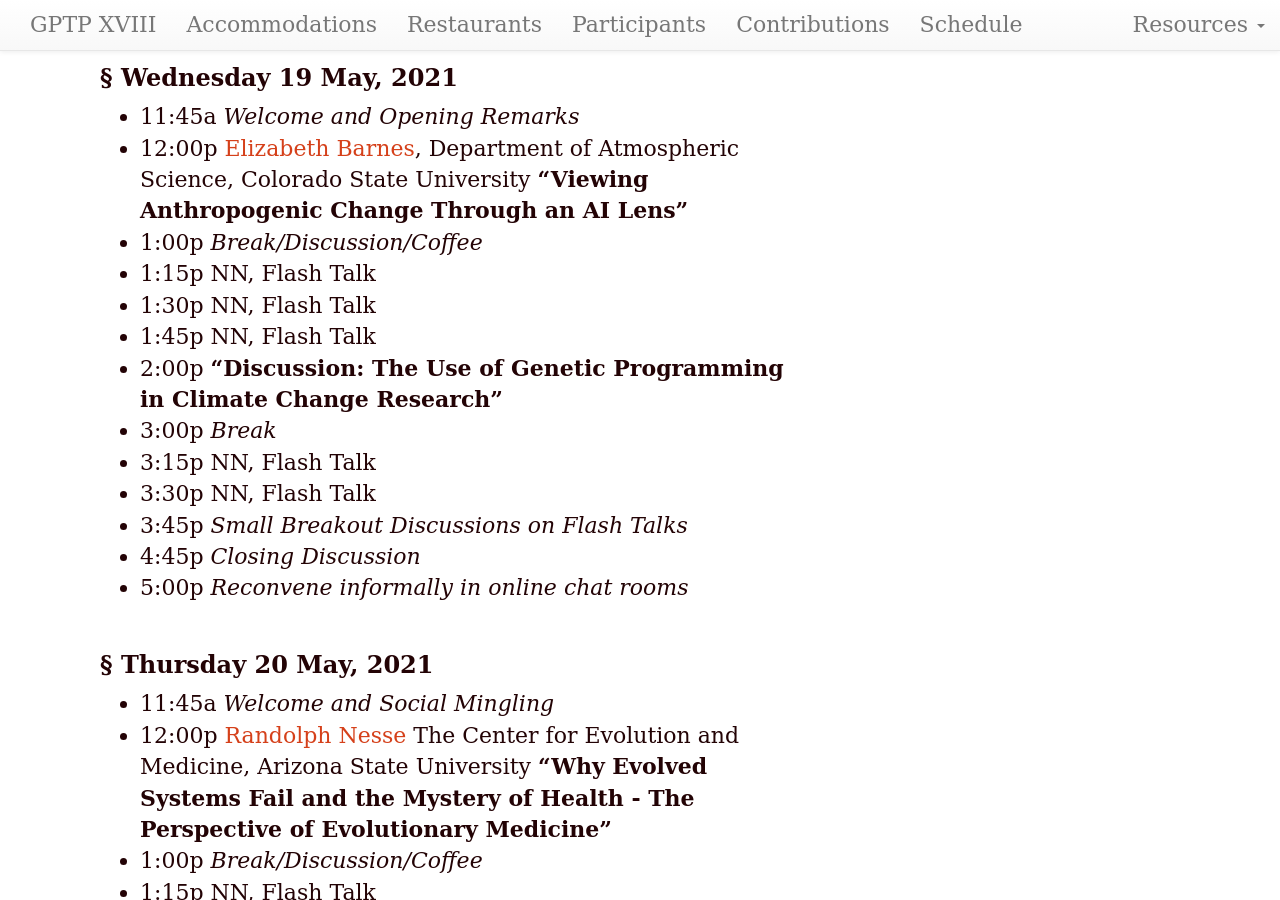
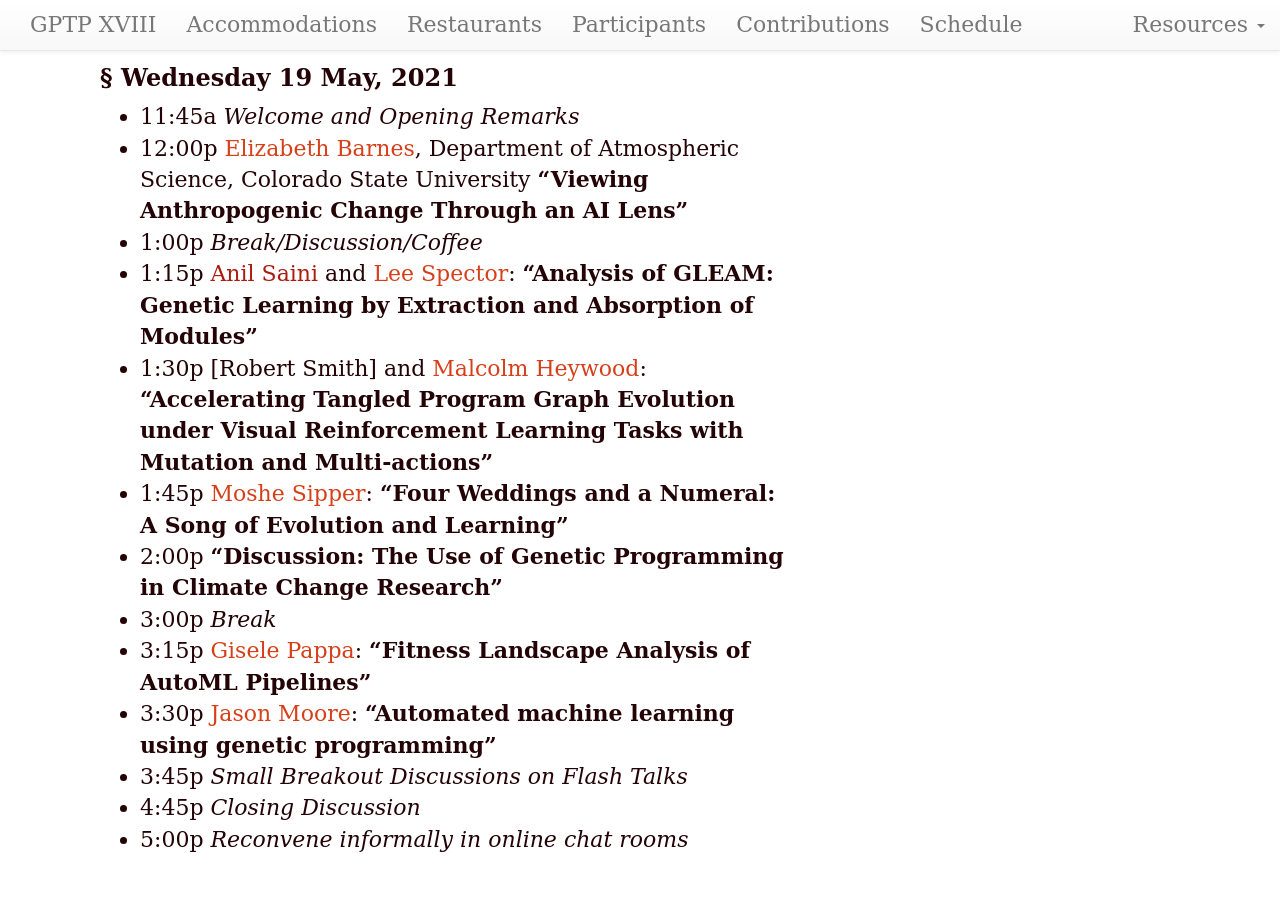
Before and after one commit to GPTP-workshop/gptp-workshop.github.io, a Jekyll site: the page built from schedule.md, in a window 1280 px wide and 900 px high, scrolled down 2478 px. Built offline with Jekyll 4.4.1, drawn with Linux system fonts in a browser that asks for light colours; some of the changed text lies outside the part shown.

Commit message:
Update schedule.md

```diff
--- a/schedule.md
+++ b/schedule.md
@@ -75,13 +75,18 @@ The Center for Evolution and Medicine, Arizona State University:
 - 12:00p [Elizabeth Barnes](https://www.atmos.colostate.edu/people/faculty/barnes/), Department of Atmospheric Science, Colorado State University
 **"Viewing Anthropogenic Change Through an AI Lens"**
 - 1:00p _Break/Discussion/Coffee_
-- 1:15p NN, Flash Talk
-- 1:30p NN, Flash Talk
-- 1:45p NN, Flash Talk
+- 1:15p [Anil Saini]() and [Lee Spector](http://faculty.hampshire.edu/lspector/):
+**"Analysis of GLEAM: Genetic Learning by Extraction and Absorption of Modules"**
+- 1:30p [Robert Smith] and [Malcolm Heywood](https://web.cs.dal.ca/~mheywood/):
+**"Accelerating Tangled Program Graph Evolution under Visual Reinforcement Learning Tasks with Mutation and Multi-actions"**
+- 1:45p [Moshe Sipper](https://www.moshesipper.com/):
+**"Four Weddings and a Numeral: A Song of Evolution and Learning"**
 - 2:00p **"Discussion: The Use of Genetic Programming in Climate Change Research"**
 - 3:00p _Break_
-- 3:15p NN, Flash Talk
-- 3:30p NN, Flash Talk
+- 3:15p [Gisele Pappa](https://homepages.dcc.ufmg.br/~glpappa/indexEn.html):
+**"Fitness Landscape Analysis of AutoML Pipelines"**
+- 3:30p [Jason Moore](http://epistasis.org/jason-h-moore-phd/):
+**"Automated machine learning using genetic programming"**
 - 3:45p _Small Breakout Discussions on Flash Talks_
 - 4:45p _Closing Discussion_
 - 5:00p _Reconvene informally in online chat rooms_
```
Also changed, not shown: other parts of schedule.md (+1 -1 lines).
